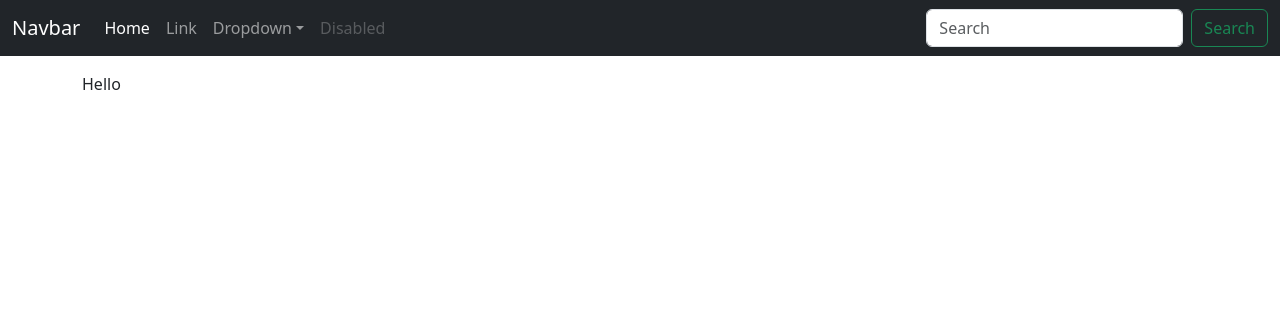
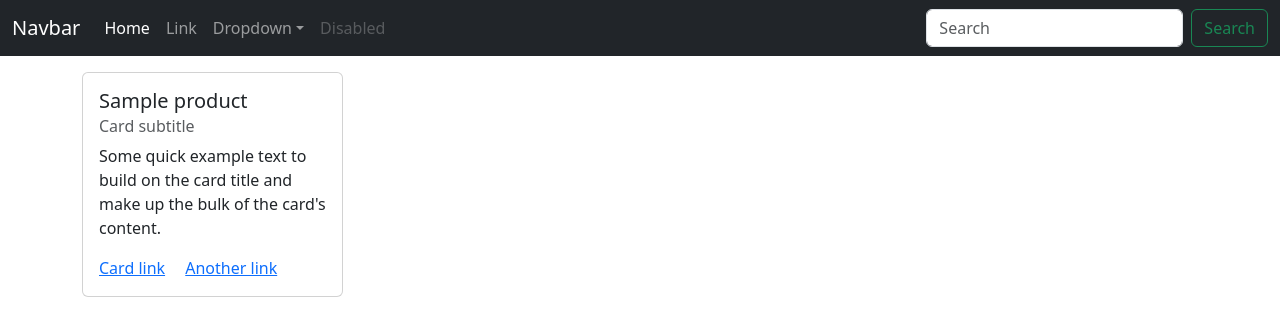
Before and after one commit to labu8712/django-class-shop-202312, a Django app: page /products/products/ in a window 1280 px wide. Shown: the top 336 px of the page. Run offline with Django 5.2, Linux system fonts and the light colour scheme; data comes from the database, SQL or seed files in the repository; tables that the repository leaves empty hold one stand-in row (values such as "Sample post"); some libraries are stand-ins or nearby versions.

Commit message:
Update product_list page

```diff
--- a/products/templates/products/product_list.html
+++ b/products/templates/products/product_list.html
@@ -1,5 +1,25 @@
 {% extends "product_base.html" %}
 
 {% block product_body %}
-    <p>Hello</p>
+    <div class="row">
+        {% for product in products %}
+            <div class="col-12 col-sm-12 col-md-6 col-lg-4 col-xl-3">
+                <div class="card mb-3">
+                    <div class="card-body">
+                        <h5 class="card-title">{{ product.name }}</h5>
+                        <h6 class="card-subtitle mb-2 text-muted">Card subtitle</h6>
+                        <p class="card-text">Some quick example text to build on the card title and make up the bulk of the card's content.</p>
+                        <a href="#" class="card-link">Card link</a>
+                        <a href="#" class="card-link">Another link</a>
+                    </div>
+                </div>
+            </div>
+        {% empty %}
+            <div class="col">
+                <p class="text-center">目前沒有商品</p>
+            </div>
+        {% endfor %}
+    </div>
+
+
 {% endblock product_body %}
--- a/products/views.py
+++ b/products/views.py
@@ -1,5 +1,12 @@
 from django.shortcuts import render
+
+from products import models as product_models
 
 
 def product_list(request):
-    return render(request, "products/product_list.html")
+    products = (
+        product_models.Product.objects.select_related("category")
+        .prefetch_related("tags")
+        .order_by("name")
+    )
+    return render(request, "products/product_list.html", {"products": products})
```
